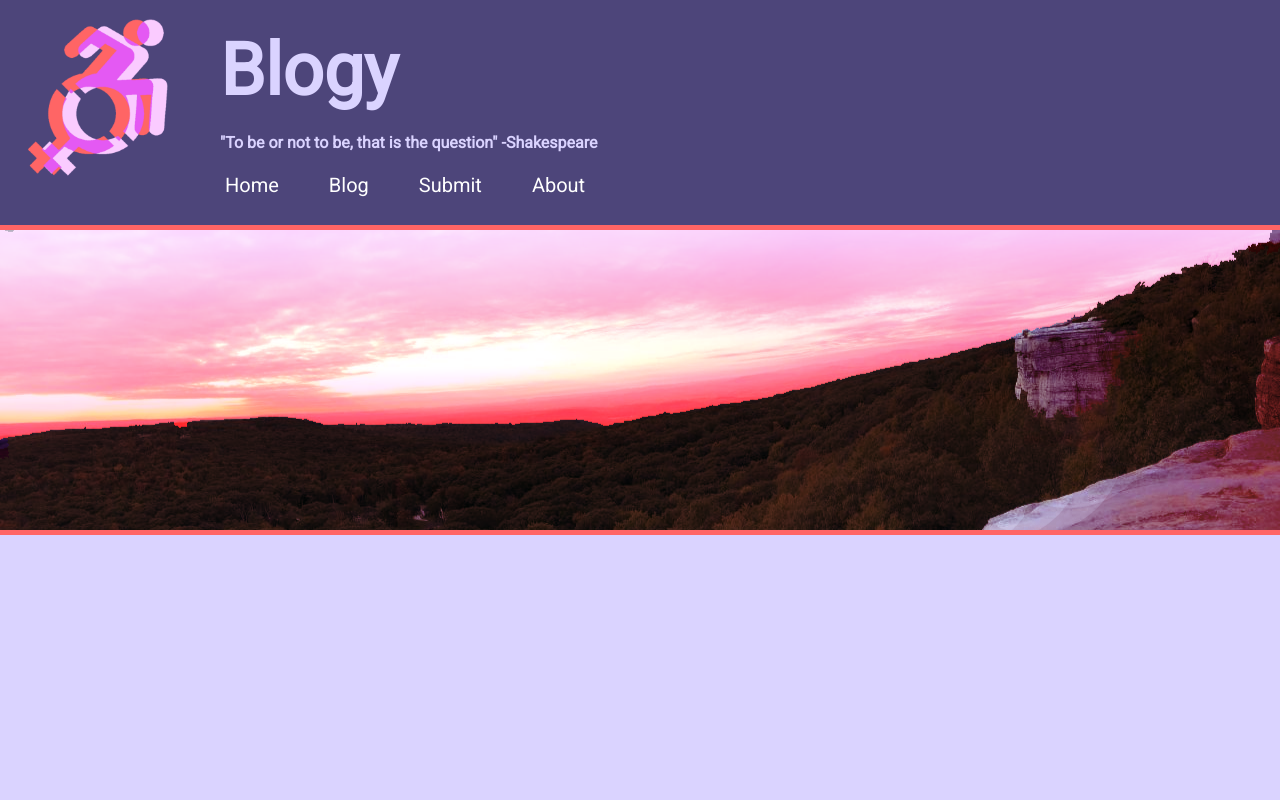
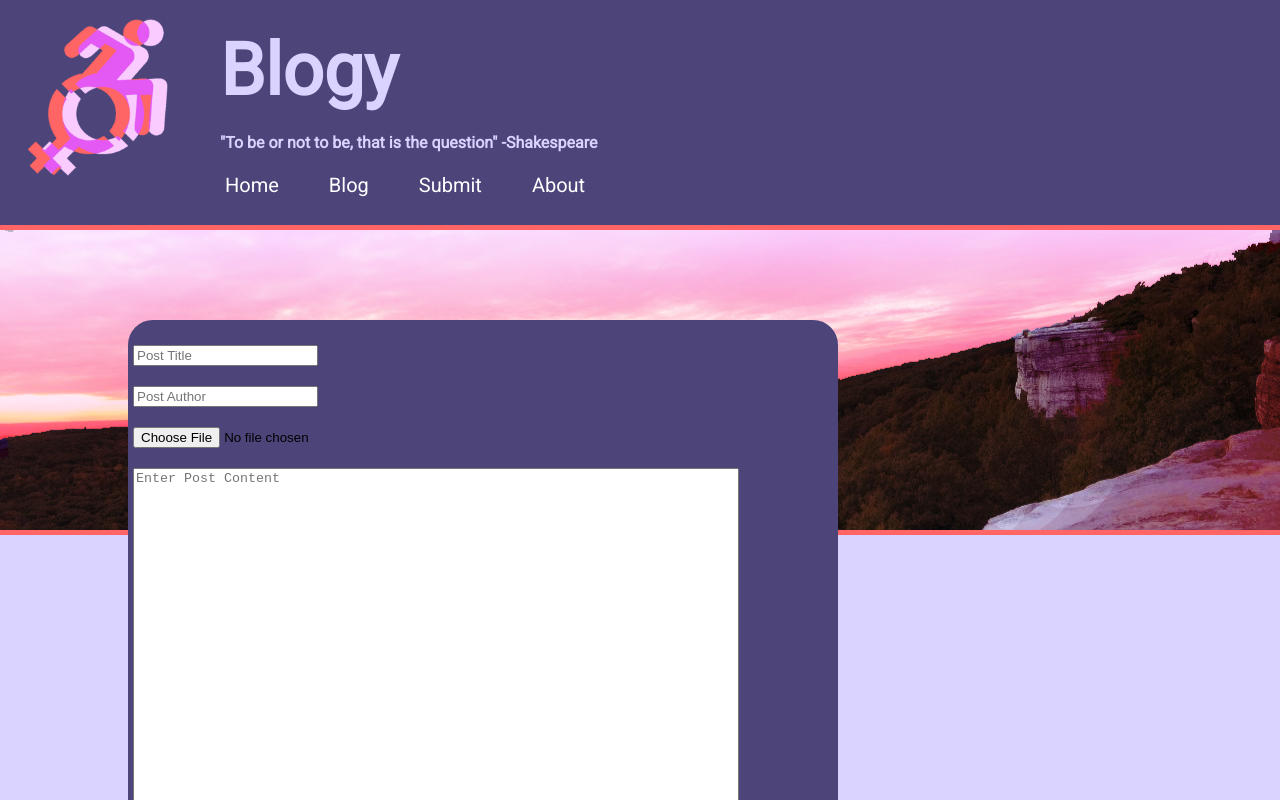
Before and after one commit to BranBer/REACT-Blog-Site, a React (Create React App) app: page / in a window 1280 px wide. Both pictures are taken after a click on the item "Submit". Shown: the top 800 px of the page. Built offline with nearby package versions, Linux system fonts and the light colour scheme.

Commit message:
Fixed Navbar

```diff
--- a/src/components/BlogPanel/BlogPanel.js
+++ b/src/components/BlogPanel/BlogPanel.js
@@ -17,7 +17,7 @@ const StyledPanel = styled.div`
 
     border-top-right-radius: 25px;
     border-top-left-radius: 25px;
-    border: 2px solid #4D457A;
+    border: 5px solid #4D457A;
 
     color: #FF6565;
 
--- a/src/components/SiteHeader/SiteHeader.js
+++ b/src/components/SiteHeader/SiteHeader.js
@@ -1,10 +1,8 @@
-import React from 'react';
+import React, {useState} from 'react';
 import StyledTitle from '../SiteTitle/SiteTitle'
 import styled from 'styled-components';
-import NavBar from '../NavBar/NavBar';
 import Panel from '../BlogPanel/BlogPanel';
-import SiteContent from '../SiteContent/SiteContent';
-import {CurrentSelected} from '../../contexts/currentSelected';
+import SubmissionForm from '../Submissions/SubmissionForm'
 
 const SiteLogo = styled.img`
     height: 175px;
@@ -47,17 +45,13 @@ const BannerImg = styled.div`
 const SiteHeader = () =>
 {
     let selected = null;
-    let currentContent = null;
+
+    const [currentContent, setContent] = useState({content: null});
 
     const changeCurrentSelected = (content) =>
     {
-        selected = content;
-        console.log(selected);
-
-        if(selected == 'Blog')
-        {
-            currentContent = (<Panel/>);
-        }
+        setContent({content: content});
+        console.log(currentContent.content);
     }
 
     return(
@@ -66,7 +60,10 @@ const SiteHeader = () =>
             <StyledTitle selected = { changeCurrentSelected }/>
             <BannerImg />
 
-             { currentContent }
+
+            { currentContent.content == 'Blog'? <Panel/> :
+              currentContent.content == 'Submit'? <SubmissionForm/>: null}
+
         </HeaderDiv>
     );
 }
--- /dev/null
+++ b/src/components/Submissions/SubmissionForm.js
@@ -0,0 +1,63 @@
+import React from 'react';
+import styled from 'styled-components';
+
+const StyledForm = styled.div`
+
+    position: absolute;
+    display: block;
+
+    width: 700px;;
+    height: 100%;
+    margin-left: 10%;
+
+    top: 40%;
+
+    background-color: #4D457A;
+    z-index: 1;
+
+    border-top-right-radius: 25px;
+    border-top-left-radius: 25px;
+    border: 5px solid #4D457A;
+
+    input
+    {
+        display:block;
+        vertical-align: top;
+
+        margin-top: 20px;
+    }
+
+    textarea
+    {
+        display:block;
+        vertical-align: top;
+        height: auto;
+        min-height: 400px;
+        min-width: 600px;
+        margin-top: 20px;
+    }
+`;
+
+const SubmissionForm = (props) =>
+{
+
+    return (
+    <StyledForm>
+        <form method = {'POST'} id = "post_maker">
+            <label></label>
+            <input type = "text" placeholder = "Post Title" id = "post_title"/>
+
+            <label></label>
+            <input type = "text" placeholder = "Post Author" id = "post_author"/>
+
+            <label></label>
+            <input type = "file" accept="image/png, image/jpeg" id = "post_image"/>
+
+            <label></label>
+            <textarea form = "post_maker" placeholder = "Enter Post Content"></textarea>
+            <input type = "submit" value = "Submit Post" id = "post_submit"/>
+        </form>
+    </StyledForm>);
+}
+
+export default SubmissionForm;
```
Also changed, not shown: src/components/BlogPost/BlogPosts.js (added, +11 -0 lines), src/components/Submissions/AdminLogin.js (added).
